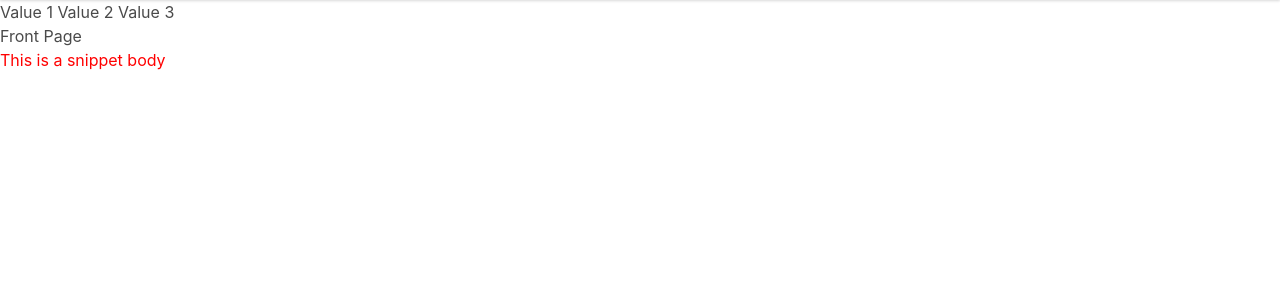
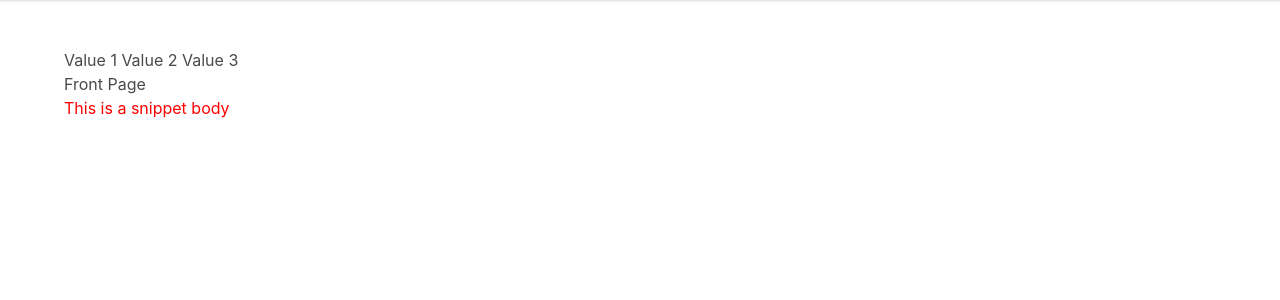
Before and after one commit to jenstem/django-blog, a Django app: page / in a window 1280 px wide. Shown: the part 96-396 px from the top of the page. Run offline with Django 3.2, Linux system fonts and the light colour scheme.

Commit message:
Contain django block in section + div for spacing html

```diff
--- a/myblog/templates/base.html
+++ b/myblog/templates/base.html
@@ -57,8 +57,13 @@
             </div>
         </div>
     </nav>
+
+    <section class="section">
+        <div class="container">
     {% block content %}
 
     {% endblock %}
+        </div>
+</section>
 </body>
 </html>
```
